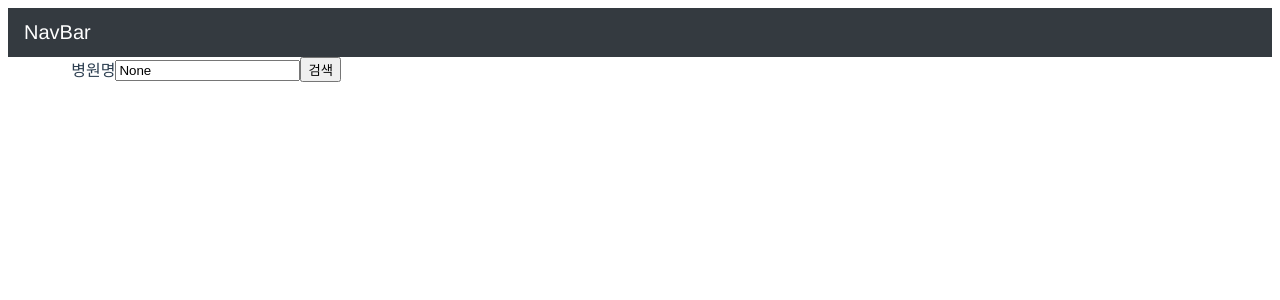
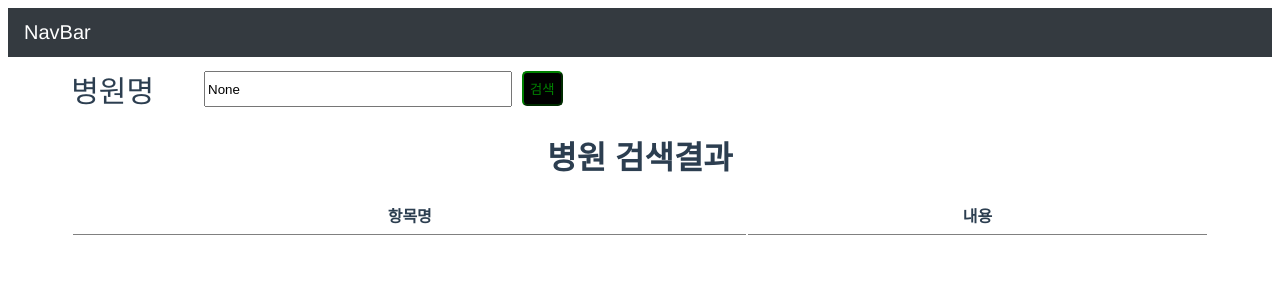
Before and after one commit to oowtl/mtest, a Vue app: page / in a window 1280 px wide. Shown: the top 300 px of the page. Built offline with nearby package versions, Linux system fonts and the light colour scheme.

Commit message:
20220330 | done | mouda test

```diff
--- a/src/components/SearchInput.vue
+++ b/src/components/SearchInput.vue
@@ -1,9 +1,9 @@
 <template>
   <div class="SearchInput-div">
-    <span>병원명</span>
-    <div>
-      <input v-model="searchWord" type="text">
-      <button v-on:click="handleClick(searchWord)">검색</button>
+    <span class="SearchInput-div-title">병원명</span>
+    <div class="SearchInput-div-form">
+      <input class="SearchInput-div-input" v-model="searchWord" v-on:keyup.enter="handleClick(searchWord)" type="text">
+      <button class="SearchInput-div-button" v-on:click="handleClick(searchWord)">검색</button>
     </div>
   </div>
 </template>
@@ -18,7 +18,9 @@ export default {
   },
   methods: {
     handleClick: function (message) {
-      this.$emit('searchReq', message);
+      if (message !== 'None') {
+        this.$emit('searchReq', message);
+      }
     }
   }
 }
@@ -27,5 +29,27 @@ export default {
 <style>
 .SearchInput-div {
   display: flex;
+  align-items: center;
+  width: 100%;
+  margin-top : 10px;
+}
+
+.SearchInput-div-title {
+  font-size: 30px;
+  margin-right: 50px;
+}
+
+.SearchInput-div-input {
+  width: 300px;
+  height: 30px;
+  margin-right: 10px;
+}
+
+.SearchInput-div-button {
+  height: 35px;
+  background-color: black;
+  border-radius: 5px;
+  border-color: green;
+  color: green;
 }
 </style>
--- a/src/components/SearchResult.vue
+++ b/src/components/SearchResult.vue
@@ -0,0 +1,39 @@
+<template>
+  <div>
+    <h1> 병원 검색결과 </h1>
+    <table>
+      <th class="SearchResult-table-header SearchResult-key">항목명</th>
+      <th class="SearchResult-table-header">내용</th>
+      <tr v-for="v, k in this.result" :key="k">
+        <td class="SearchResult-key">{{k}}</td>
+        <td>{{v}}</td>
+      </tr>
+    </table>
+
+  </div>
+</template>
+
+<script>
+export default {
+  props: ["result"],
+}
+</script>
+
+<style>
+table {
+  width: 100%;
+}
+
+table tr td {
+  padding-bottom: 10px;
+}
+
+.SearchResult-table-header {
+  height: 30px;
+  border-bottom: 1px solid grey;
+}
+
+.SearchResult-td-key {
+  width: 50%;
+}
+</style>
--- a/src/components/SearchView.vue
+++ b/src/components/SearchView.vue
@@ -1,6 +1,7 @@
 <template>
   <main class="app-main">
     <SearchInput @searchReq="searchReq"/>
+    <SearchResult :result="this.result"/>
   </main>
 </template>
 
@@ -9,24 +10,35 @@ import axios from 'axios';
 
 // component
 import SearchInput from '@/components/SearchInput.vue'
+import SearchResult from '@/components/SearchResult.vue'
 
 export default {
   data () {
     return {
-      hospital: {}
+      hospital: [],
+      result: {}
     }
   },
   components: {
-    SearchInput
+    SearchInput, SearchResult
   },
   methods: {
+    // 찾는 함수
+    findHosiptal: function(message, data) {
+      if (data.yadmNm.includes(message)) {
+        this.result = data;
+        return true;
+      }
+      return false;
+    },
+    //요청
     searchReq: function(message) {
-      console.log(message);
       axios.get(
         '/B551182/hospInfoService1/getHospBasisList1',
         {
           params: {
-            ServiceKey: `${process.env.VUE_APP_API_KEY}`,
+            // ServiceKey decode
+            ServiceKey: unescape(`${process.env.VUE_APP_API_KEY}`),
             numOfRows: 1000,
             pageNo: 1
           },
@@ -34,7 +46,12 @@ export default {
         }
       )
         .then(res => {
-          console.log(res.data);
+          res.data.response.body.items.item.forEach(e => {
+            if (this.findHosiptal(message, e)) {
+              return ;
+            }
+            this.hospital.push(e);
+          });
         })
         .catch(err => console.error(err))
     }
```
Also changed, not shown: src/components/HelloWorld.vue (deleted, +0 -58 lines), 1 other file (tests, documents, lock files or other folders).
